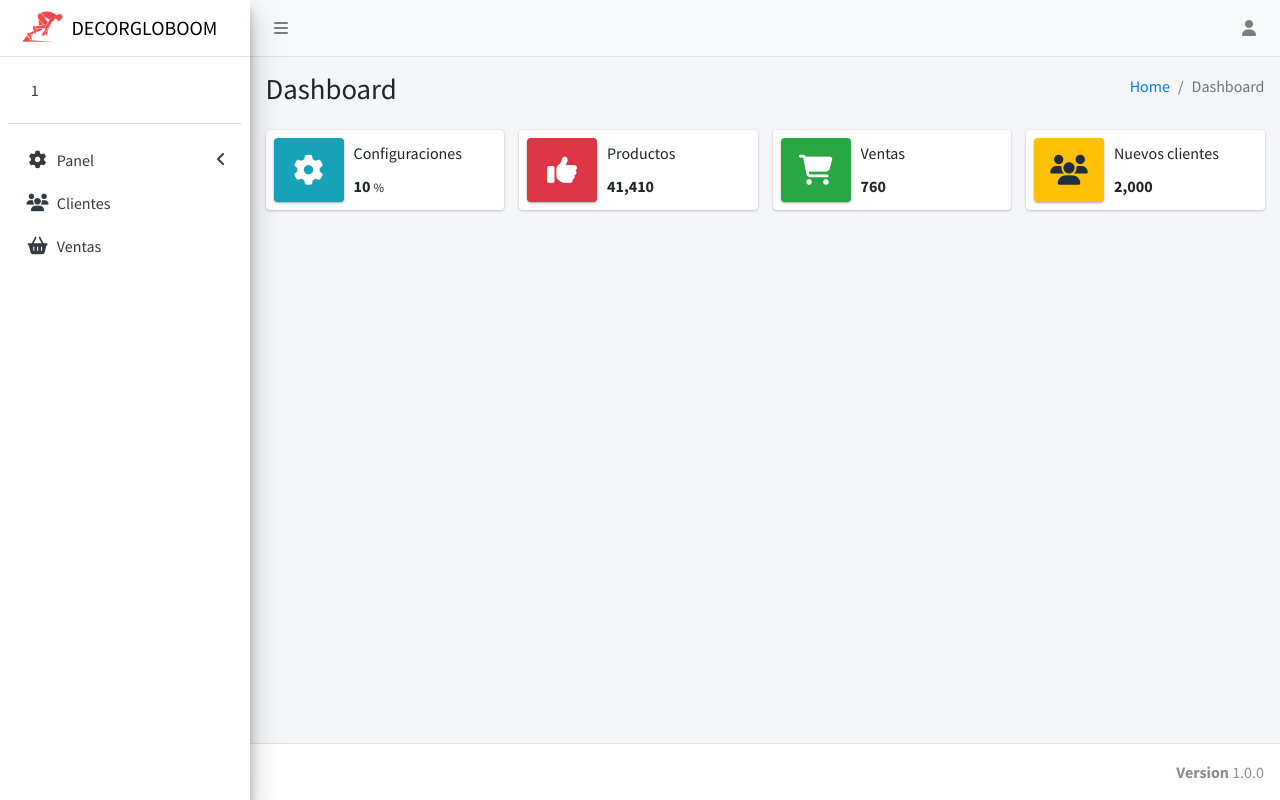
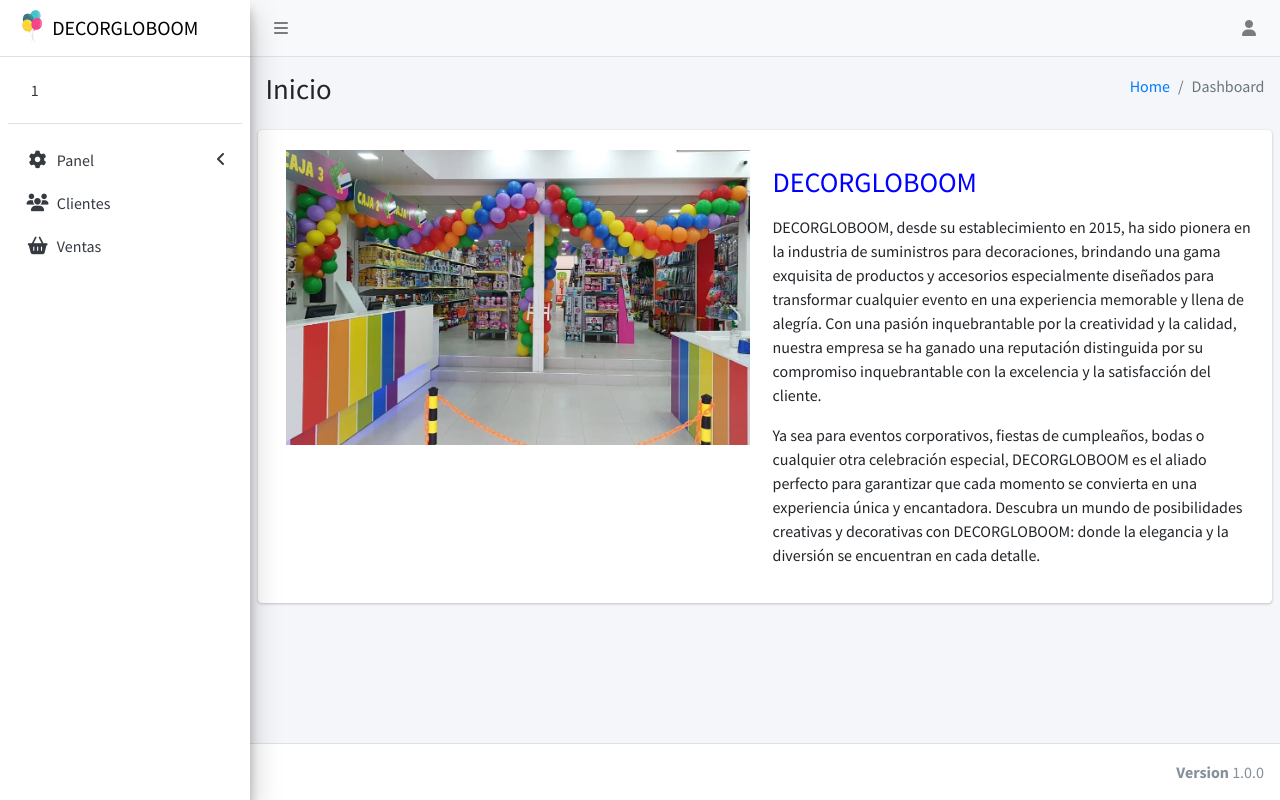
Before and after one commit to aspeti/decorgloboom, a CodeIgniter app: page /decorgloboom/dashboard in a window 1280 px wide. Run offline with CodeIgniter, Linux system fonts and the light colour scheme; the visitor is signed in with stand-in values (Sample User, id 1); some libraries are stand-ins or nearby versions.

Commit message:
Task003 updated Dasboard

```diff
--- a/application/views/admin/dashboard.php
+++ b/application/views/admin/dashboard.php
@@ -5,7 +5,7 @@
       <div class="container-fluid">
         <div class="row mb-2">
           <div class="col-sm-6">
-            <h1 class="m-0">Dashboard</h1>
+            <h1 class="m-0">Inicio</h1>
           </div><!-- /.col -->
           <div class="col-sm-6">
             <ol class="breadcrumb float-sm-right">
@@ -20,81 +20,39 @@
 
     <!-- Main content -->
     <section class="content">
-      <div class="container-fluid">
-        <!-- Info boxes -->
-        <div class="row">
-          <div class="col-12 col-sm-6 col-md-3">
-            <div class="info-box">
-              <span class="info-box-icon bg-info elevation-1"><i class="fas fa-cog"></i></span>
 
-              <div class="info-box-content">
-                <span class="info-box-text">Configuraciones</span>
-                <span class="info-box-number">
-                  10
-                  <small>%</small>
-                </span>
+      <!-- Default box -->
+      <div class="card card-solid">
+        <div class="card-body">
+          <div class="row">
+            <div class="col-12 col-sm-6">
+              <h3 class="d-inline-block d-sm-none">DECORGLOBOOM</h3>
+              <div class="col-12">
+                <img src="<?php echo base_url()."assets/img/imgGlobos.jpg" ;?>" class="product-image" alt="Product Image">
               </div>
-              <!-- /.info-box-content -->
             </div>
-            <!-- /.info-box -->
+
+            <div class="col-12 col-sm-6">
+              <h3 class="my-3" style="color: blue";>DECORGLOBOOM</h3>
+              <p>DECORGLOBOOM, desde su establecimiento en 2015, ha sido pionera en la industria de suministros para decoraciones,
+                brindando una gama exquisita de productos y accesorios especialmente diseñados para transformar cualquier evento
+                en una experiencia memorable y llena de alegría. Con una pasión inquebrantable por la creatividad y la calidad,
+                nuestra empresa se ha ganado una reputación distinguida por su compromiso inquebrantable con la excelencia y la satisfacción del cliente.</p>
+
+              <P>Ya sea para eventos corporativos, fiestas de cumpleaños, bodas o cualquier otra celebración especial, DECORGLOBOOM es el aliado perfecto para
+                garantizar que cada momento se convierta en una experiencia única y encantadora. Descubra un mundo de posibilidades creativas y decorativas con DECORGLOBOOM:
+                donde la elegancia y la diversión se encuentran en cada detalle.</P>
+            </div>
+
           </div>
-          <!-- /.col -->
-          <div class="col-12 col-sm-6 col-md-3">
-            <div class="info-box mb-3">
-              <span class="info-box-icon bg-danger elevation-1"><i class="fas fa-thumbs-up"></i></span>
 
-              <div class="info-box-content">
-                <span class="info-box-text">Productos</span>
-                <span class="info-box-number">41,410</span>
-              </div>
-              <!-- /.info-box-content -->
-            </div>
-            <!-- /.info-box -->
-          </div>
-          <!-- /.col -->
 
-          <!-- fix for small devices only -->
-          <div class="clearfix hidden-md-up"></div>
 
-          <div class="col-12 col-sm-6 col-md-3">
-            <div class="info-box mb-3">
-              <span class="info-box-icon bg-success elevation-1"><i class="fas fa-shopping-cart"></i></span>
+        </div>
+        <!-- /.card-body -->
+      </div>
+      <!-- /.card -->
 
-              <div class="info-box-content">
-                <span class="info-box-text">Ventas</span>
-                <span class="info-box-number">760</span>
-              </div>
-              <!-- /.info-box-content -->
-            </div>
-            <!-- /.info-box -->
-          </div>
-          <!-- /.col -->
-          <div class="col-12 col-sm-6 col-md-3">
-            <div class="info-box mb-3">
-              <span class="info-box-icon bg-warning elevation-1"><i class="fas fa-users"></i></span>
-
-              <div class="info-box-content">
-                <span class="info-box-text">Nuevos clientes</span>
-                <span class="info-box-number">2,000</span>
-              </div>
-              <!-- /.info-box-content -->
-            </div>
-            <!-- /.info-box -->
-          </div>
-          <!-- /.col -->
-        </div>
-        <!-- /.row -->
-
-        <div class="row">
-
-          <!-- /.col -->
-        </div>
-        <!-- /.row -->
-
-        <!-- Main row -->
-
-        <!-- /.row -->
-      </div><!--/. container-fluid -->
     </section>
     <!-- /.content -->
   </div>
--- a/application/views/layouts/aside.php
+++ b/application/views/layouts/aside.php
@@ -11,7 +11,6 @@
       <!-- Sidebar user panel (optional) -->
       <div class="user-panel mt-3 pb-3 mb-3 d-flex">
         <div class="image">
-          <!--img src="<//?php echo base_url();?>assets/img/estampado.png" class="img-circle elevation-2" alt="User Image"-->
         </div>
         <div class="info">
           <a class="d-block"><?php echo $this->session->userdata("nombre");?></a>
```
Also changed, not shown: assets/img/fondo.jpg (deleted), assets/img/fondo2.jpg (deleted), assets/img/imgGlobos.jpg (added), assets/img/logo.png, assets/img/logo3.png (deleted).
